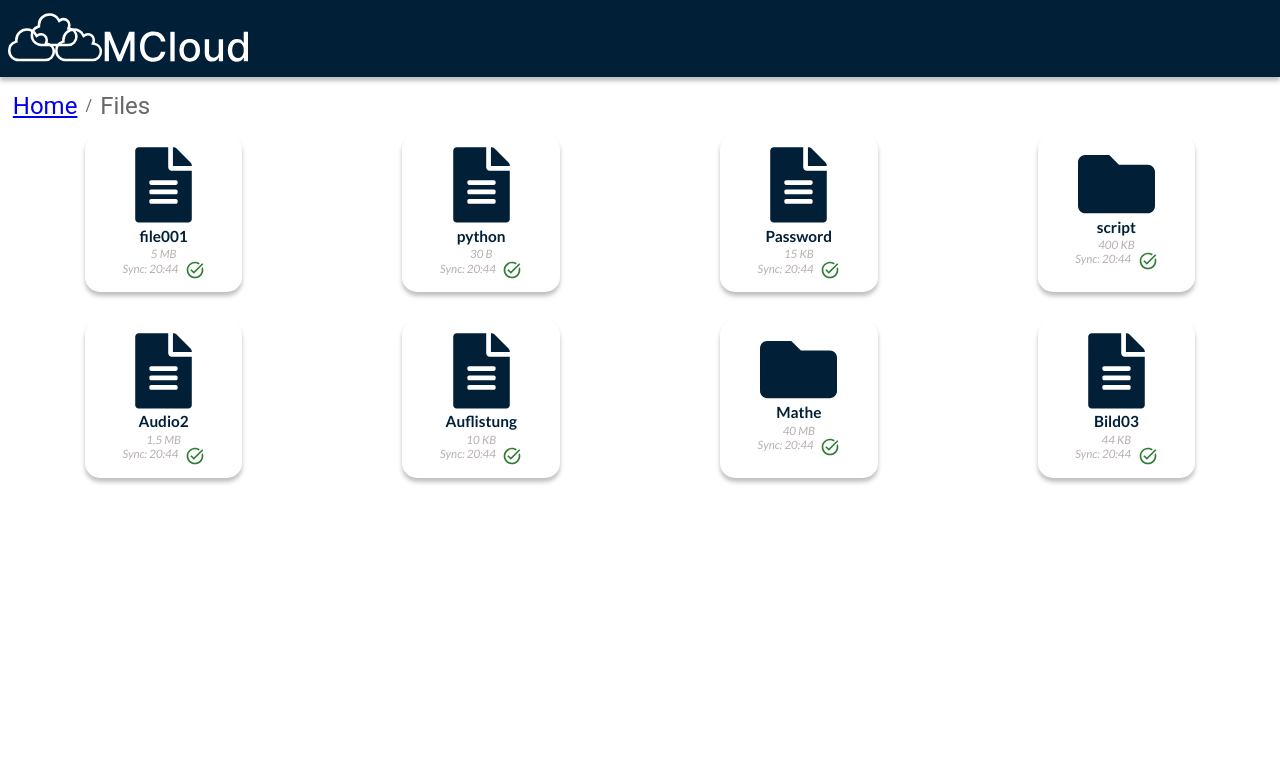
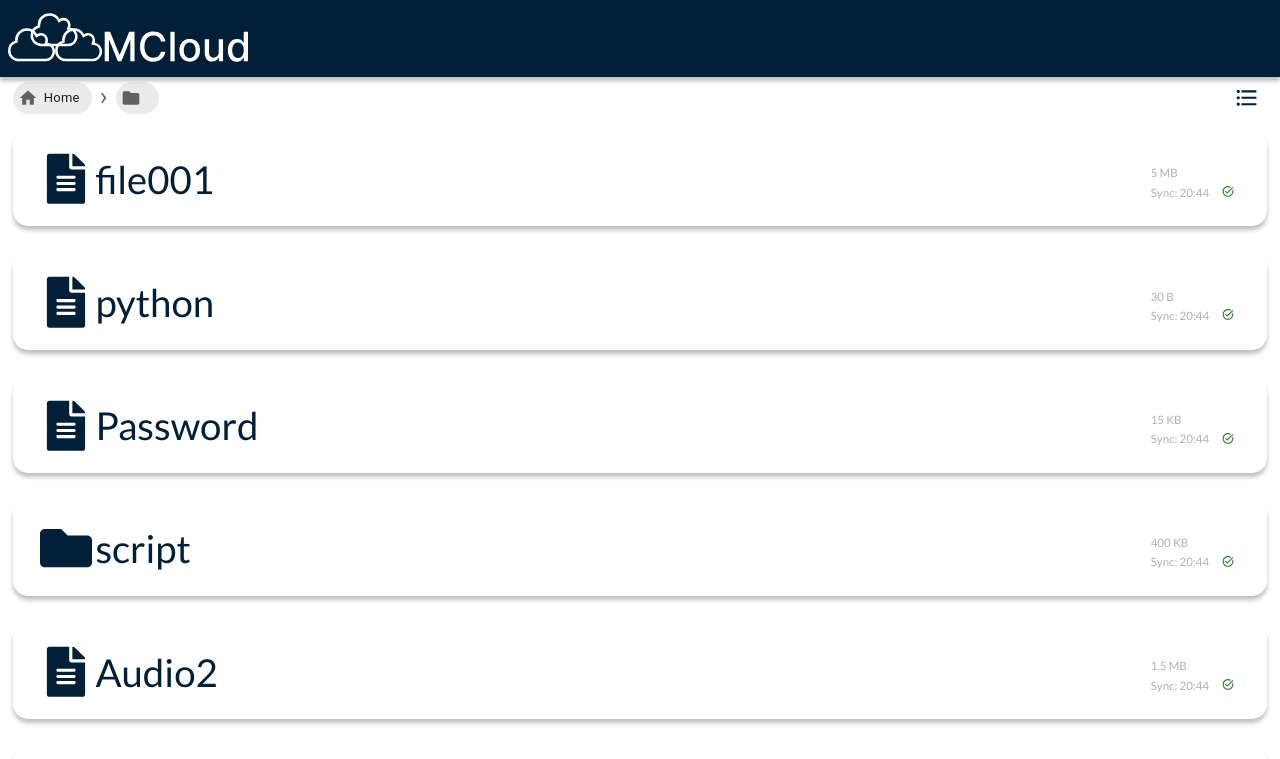
Before and after one commit to Jonny80/EWS, a Next.js app: page /files in a window 1280 px wide. Shown: the top 759 px of the page. Built offline with nearby package versions, Linux system fonts and the light colour scheme.

Commit message:
added Breadcrumbs and files changes

```diff
--- a/package.json
+++ b/package.json
@@ -14,7 +14,6 @@
     "@mui/icons-material": "^5.11.16",
     "@mui/lab": "^5.0.0-alpha.129",
     "@mui/material": "^5.12.2",
-    "@next/font": "13.3.2",
     "next": "13.3.2",
     "next-pwa": "^5.6.0",
     "react": "18.2.0",
--- a/src/assets/File.js
+++ b/src/assets/File.js
@@ -3,8 +3,26 @@ import FileIcon from '@/assets/svgs/File.svg'
 import {colors} from "@/config/colors";
 import Image from "next/image";
 import TaskAltIcon from "@mui/icons-material/TaskAlt";
+import {Box, Divider, ListItemIcon, ListItemText, Menu, MenuItem} from "@mui/material";
+import {useState} from "react";
+import {ContentCut} from "@mui/icons-material";
+import DeleteIcon from '@mui/icons-material/Delete';
+import EditIcon from '@mui/icons-material/Edit';
 
-export default function File({file,name,subHeader,size,synced}){
+export default function File({file,name,subHeader,size,synced,listView=false,service=null}){
+
+    const [anchorEl, setAnchorEl] = useState(null);
+    const [open ,setOpen] = useState(false);
+    const handleClick = (event) => {
+        if (open) return
+        setOpen(true)
+        setAnchorEl(event.currentTarget);
+    };
+    const handleClose = () => {
+        console.log(open)
+        setOpen(false)
+        setAnchorEl(null);
+    };
 
     function getIcon(){
         if (file===true) return FileIcon
@@ -12,9 +30,74 @@ export default function File({file,name,subHeader,size,synced}){
     }
 
 
+    if (listView){
+        return (
+            <div style={styles.listContainer} onClick={handleClick}>
+                <Menu
+                    anchorEl={anchorEl}
+                    open={open}
+                    onClose={handleClose}
+                    anchorOrigin={{
+                        vertical: 'center',
+                        horizontal: 'center',
+                    }}
+                    transformOrigin={{
+                        vertical: 'center',
+                        horizontal: 'center',
+                    }}
+                >
+                    <MenuItem onClick={handleClose}>
+                        <EditIcon />
+                        Edit
+                    </MenuItem>
+                    <MenuItem onClick={handleClose}>
+                        <DeleteIcon color={'error'}/>
+                        Delete
+                    </MenuItem>
+                </Menu>
+                <div style={styles.listIcon}>
+                    <Image src={getIcon()} alt={'icon'} style={{height: '4vw',
+                        width: '4vw',}}/>
+                    <div style={styles.listName}>{name}</div>
+                </div>
+                <div style={styles.listInfo}>
+                    <div style={styles.subHeader}>{subHeader}</div>
+                    <div style={styles.subHeader}>{size}</div>
+                    <div style={styles.syncedHeader}>
+                        <div style={styles.subHeader}>{synced}</div>
+                        <TaskAltIcon color={'success'} style={{marginLeft:'.5vw'}} sx={{height:'1vw'}}/>
+                    </div>
+                </div>
+            </div>
+        )
+
+
+    }
 
     return(
-        <div style={styles.container}>
+        <div style={styles.container} onClick={handleClick}>
+            <Menu
+                anchorEl={anchorEl}
+                open={open}
+                onClose={handleClose}
+                anchorOrigin={{
+                    vertical: 'center',
+                    horizontal: 'center',
+                }}
+                transformOrigin={{
+                    vertical: 'center',
+                    horizontal: 'center',
+                }}
+            >
+                <MenuItem onClick={handleClose}>
+                    <EditIcon />
+                    Edit
+                </MenuItem>
+                <MenuItem onClick={handleClose}>
+                    <DeleteIcon color={'error'}/>
+                    Delete
+                </MenuItem>
+            </Menu>
             <Image src={getIcon()} alt={'icon'} style={styles.icon}/>
             <div style={styles.name}>{name}</div>
             <div style={styles.subHeader}>{subHeader}</div>
@@ -24,13 +107,39 @@ export default function File({file,name,subHeader,size,synced}){
                 <TaskAltIcon color={'success'} style={{marginLeft:'.5vw'}} fontSize={'small'}/>
             </div>
         </div>
-
-
     )
 
 }
 
 const styles = {
+    listInfo:{
+      display:'flex',
+      flexDirection:'column',
+        justifyContent:'space-between'
+    },
+    listName:{
+        color:colors.main,
+        fontSize:'3vw',
+        fontFamily:'Lato',
+        fontWeight: 'normal',
+        marginLeft:'.3vw'
+    },
+    listContainer:{
+        justifyContent: 'space-between',
+        height:'5vh',
+        width:'100%',
+        display:'flex',
+        flexDirection:'row',
+        border:'2px solid transparent',
+        boxShadow:colors.shadow,
+        borderRadius:'15px',
+        padding:'2vw',
+    },
+    listIcon:{
+        display:'flex',
+        flexDirection:'row',
+        alignItems: 'center'
+    },
     container:{
         height:'8vw',
         width:'8vw',
@@ -63,6 +172,7 @@ const styles = {
     syncedHeader:{
         display:'flex',
         flexDirection:'row',
+        alignItems:'center'
     },
 
 }
--- /dev/null
+++ b/src/assets/SubHeader.js
@@ -0,0 +1,54 @@
+import HomeIcon from "@mui/icons-material/Home";
+import {Breadcrumbs, Chip, IconButton} from "@mui/material";
+import {colors} from "@/config/colors";
+import FormatListBulletedIcon from '@mui/icons-material/FormatListBulleted';
+import GridViewIcon from '@mui/icons-material/GridView';
+export default function SubHeader({path,list=true,onChange=null}){
+    return (
+        <div role="presentation" style={styles.container}>
+        <Breadcrumbs aria-label="breadcrumb" style={{fontSize:'2vw'}} separator="›">
+            <Chip
+                sx={{
+                    '&:hover, &:focus': {
+                        backgroundColor: colors.grey
+                    }
+                }}
+                component="a"
+                href="/main"
+                label="Home"
+                icon={<HomeIcon fontSize="small" />}
+            />
+            {path.map((p)=> {
+                return (<Chip component="a"
+                              key={p.label}
+                              sx={{
+                                  '&:hover, &:focus': {
+                                      backgroundColor: colors.grey
+                                  }
+                              }}
+                      href={p.href}
+                      label={p.label}
+                      icon={p.icon}
+                />)
+            })}
+        </Breadcrumbs>
+            {
+                onChange &&<IconButton color={'primary'} onClick={onChange} style={{fontSize:'2vw'}}>
+                    {
+                        list ? <FormatListBulletedIcon fontSize={'2vw'}/> : <GridViewIcon fontSize={'2vw'}/>
+                    }
+                </IconButton>
+            }
+
+        </div>
+    )
+}
+
+const styles = {
+    container:{
+        padding:'0 1vw 0',
+        display:'flex',
+        flexDirection:'row',
+        justifyContent:'space-between'
+}
+}
--- a/src/pages/_app.js
+++ b/src/pages/_app.js
@@ -24,6 +24,9 @@ const theme = createTheme({
     },
     neutral:{
       main:colors.grey
+    },
+    error:{
+      main:colors.red
     }
   },
 });
--- a/src/pages/files.js
+++ b/src/pages/files.js
@@ -1,44 +1,38 @@
 import Header from "@/assets/Header";
 import File from "@/assets/File";
-import {Breadcrumbs, Button, Grid, Typography} from "@mui/material";
+import { Grid} from "@mui/material";
 import {colors} from "@/config/colors";
 import {useRouter} from "next/router";
 import {fileData} from "@/config/dummyData";
-import Link from "next/link";
-export default function Files(){
+import {useState} from "react";
+import SubHeader from "@/assets/SubHeader";
+import FolderIcon from '@mui/icons-material/Folder';
+
+
+export default function Files({name}){
+
+    const [listview,setListView] = useState(true)
 
     const router = useRouter()
+
+    function changeView() {
+        setListView(!listview)
+    }
 
     return(
         <div>
             <Header withSettings={false}/>
-                <Breadcrumbs aria-label="breadcrumb" style={{marginLeft:'1vw',marginTop:'1vw'}}>
-                    <Typography
-                        sx={{ display: 'flex', alignItems: 'center' }}
-                        color="text.neutral"
-                        variant={'h5'}
-                    >
-                    <Link
-                        underline="hover"
-                        sx={{ display: 'flex', alignItems: 'center' }}
-                        color="inherit"
-                        href="/main"
-                    >
-                        Home
-                    </Link>
-                    </Typography>
-                    <Typography
-                        sx={{ display: 'flex', alignItems: 'center' }}
-                        variant={'h5'}
-                        color="text.neutral"
-                    >
-                        Files
-                    </Typography>
-                </Breadcrumbs>
+                <SubHeader path={[
+                    {
+                        label:name,
+                        icon:<FolderIcon fontSize={'small'}/>,
+                        href:'/files'
+                    },
+                ]} onChange={changeView}/>
             <Grid container spacing={2} style={styles.container}>
                 {fileData.map((item,index) => (
-                    <Grid item xs={0} sm={3} style={styles.childStyle} key={index}>
-                        <File  size={item.size} file={item.file} name={item.name} synced={'Sync: 20:44'}/>
+                    <Grid item sm={listview ? 12:3} style={listview ? styles.childStyleList:styles.childStyle} key={index}>
+                        <File  size={item.size} file={item.file} name={item.name} synced={'Sync: 20:44'} listView={listview}/>
                     </Grid>
                 ))}
             </Grid>
@@ -50,7 +44,7 @@ export default function Files(){
 const styles = {
     container :{
         padding:'1vw',
-        flexGrow:1
+        flexGrow:1,
     },
     button:{
         borderRadius:'0.3rem',
@@ -60,9 +54,15 @@ const styles = {
         bottom:'5%'
     },
     childStyle:{
+        justifyContent:"center",
+        alignItems:'center',
         display:'flex',
-        justifyContent:'center',
+        paddingBottom: 12
+    },
+    childStyleList:{
+        justifyContent:"center",
         alignItems:'center',
+        display:'flex',
         paddingBottom: 12
     }
 }
--- a/src/styles/globals.css
+++ b/src/styles/globals.css
@@ -9,11 +9,6 @@
   src: local("Lato"), url('../assets/fonts/Lato-Bold.ttf');
   font-weight: bold;
 }
-@font-face {
-  font-family: "Lato";
-  src: local("Lato"), url('../assets/fonts/Lato-Italic.ttf');
-  font-weight: auto;
-}
 body {
   font-family: 'Lato' !important;
   margin: 0 ;
```
Also changed, not shown: src/pages/main.js (+0 -16 lines), src/pages/services.js (+9 -24 lines).
